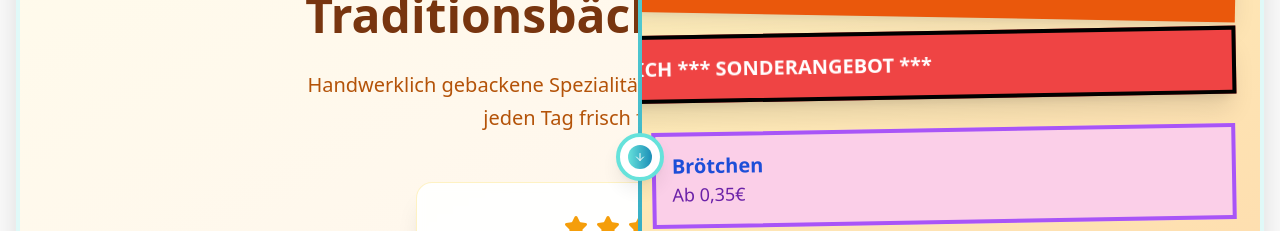
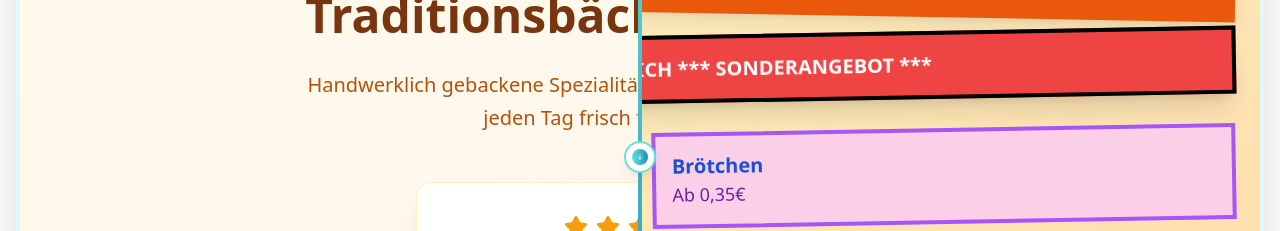
Before and after one commit to Connected-Robin-Lehmann/connected-rl, a React (Vite) app: page /services in a window 1280 px wide. Shown: the part 1320-1551 px from the top of the page. Built offline with nearby package versions, Linux system fonts and the light colour scheme.

Commit message:
Implement circle scaling on slider

```diff
--- a/src/components/BeforeAfterComparison.tsx
+++ b/src/components/BeforeAfterComparison.tsx
@@ -265,9 +265,9 @@ const BeforeAfterComparison = () => {
             onMouseDown={handleMouseDown}
             onTouchStart={handleMouseDown}
           >
-            <div className="absolute top-1/2 left-1/2 transform -translate-x-1/2 -translate-y-1/2 w-12 h-12 bg-white rounded-full shadow-lg border-4 border-accent flex items-center justify-center">
-              <div className="w-6 h-6 bg-gradient-to-r from-accent to-primary rounded-full flex items-center justify-center">
-                <ArrowRight className="w-3 h-3 text-white transform rotate-90" />
+            <div className="absolute top-1/2 left-1/2 transform -translate-x-1/2 -translate-y-1/2 w-8 h-8 hover:w-12 hover:h-12 bg-white rounded-full shadow-lg border-2 hover:border-4 border-accent flex items-center justify-center transition-all duration-200">
+              <div className="w-4 h-4 hover:w-6 hover:h-6 bg-gradient-to-r from-accent to-primary rounded-full flex items-center justify-center transition-all duration-200">
+                <ArrowRight className="w-2 h-2 hover:w-3 hover:h-3 text-white transform rotate-90 transition-all duration-200" />
               </div>
             </div>
           </div>
```
